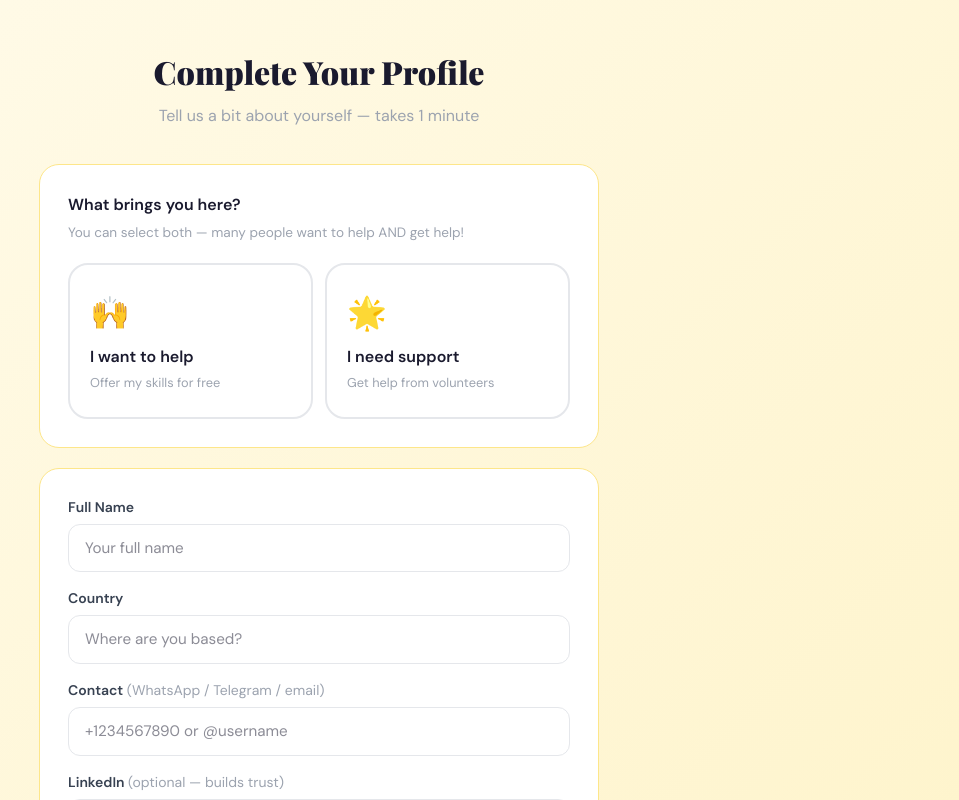
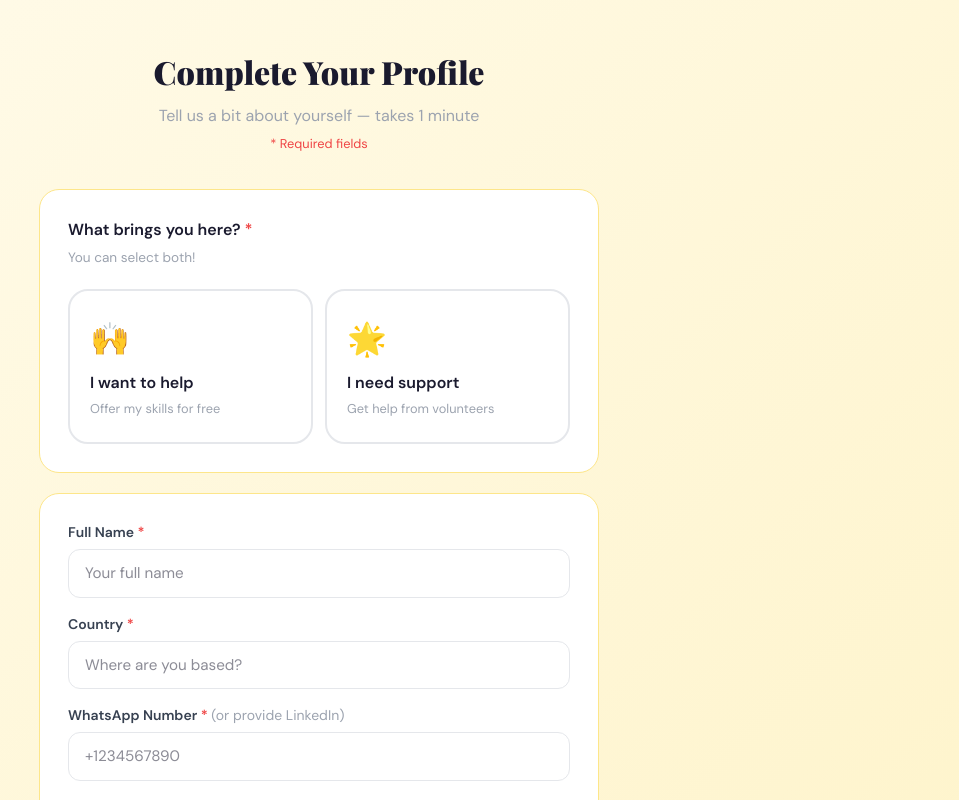
Before and after one commit to SanaAdeelKhan/gazabridge, a Next.js app: page /complete-profile in a window 1280 px wide. Shown: the top 800 px of the page, without its empty margins (321-1280 px from the left). Built offline with nearby package versions, Linux system fonts and the light colour scheme; no server answers.

Commit message:
feat: required fields, dashboard guard, delete profile

```diff
--- a/src/app/complete-profile/page.tsx
+++ b/src/app/complete-profile/page.tsx
@@ -5,7 +5,6 @@ import { supabase } from '@/lib/supabase'
 import { useAuth } from '@/context/AuthContext'
 
 const LANGUAGES = ['English', 'Arabic / العربية', 'French', 'Urdu', 'Turkish', 'German', 'Other']
-const COUNTRIES = ['United States','United Kingdom','Canada','Australia','Germany','France','Turkey','Jordan','Egypt','UAE','Qatar','Kuwait','Saudi Arabia','Malaysia','Indonesia','Pakistan','India','Gaza / Palestine','Other']
 
 export default function CompleteProfilePage() {
   const { user } = useAuth()
@@ -15,7 +14,7 @@ export default function CompleteProfilePage() {
     is_volunteer: false,
     is_seeker: false,
     country: '',
-    contact: '',
+    whatsapp: '',
     linkedin: '',
     languages: [] as string[],
     otherLanguage: '',
@@ -25,6 +24,7 @@ export default function CompleteProfilePage() {
 
   const inputStyle: React.CSSProperties = { width:'100%', padding:'12px 16px', borderRadius:'12px', border:'1.5px solid #e5e7eb', fontSize:'0.95rem', outline:'none', fontFamily:'inherit', boxSizing:'border-box', background:'#fff' }
   const labelStyle: React.CSSProperties = { display:'block', fontSize:'0.875rem', fontWeight:600, color:'#374151', marginBottom:'6px' }
+  const requiredStar = <span style={{ color: '#ef4444' }}>*</span>
 
   const toggleLang = (lang: string) => {
     setForm(f => ({ ...f, languages: f.languages.includes(lang) ? f.languages.filter(l => l !== lang) : [...f.languages, lang] }))
@@ -32,7 +32,14 @@ export default function CompleteProfilePage() {
 
   const handleSubmit = async () => {
     if (!user) return
+
+    // Validation
+    if (!form.name.trim()) { setError('Full name is required.'); return }
+    if (!form.country.trim()) { setError('Country is required.'); return }
     if (!form.is_volunteer && !form.is_seeker) { setError('Please select at least one role.'); return }
+    if (form.languages.length === 0) { setError('Please select at least one language.'); return }
+    if (!form.whatsapp.trim() && !form.linkedin.trim()) { setError('Please provide at least one contact method — WhatsApp or LinkedIn.'); return }
+
     setLoading(true)
     setError('')
 
@@ -40,18 +47,17 @@ export default function CompleteProfilePage() {
       ? [...form.languages.filter(l => l !== 'Other'), form.otherLanguage]
       : form.languages
 
-    // legacy role field: if both, use 'volunteer'; individual booleans are the source of truth
-    const role = form.is_volunteer ? 'volunteer' : 'gaza_resident'
+    const role = form.is_volunteer ? 'volunteer' : 'seeker'
 
     const { error: err } = await supabase.from('profiles').upsert({
       id: user.id,
-      name: form.name,
+      name: form.name.trim(),
       role,
       is_volunteer: form.is_volunteer,
       is_seeker: form.is_seeker,
-      country: form.country,
-      contact: form.contact,
-      linkedin: form.linkedin,
+      country: form.country.trim(),
+      whatsapp_number: form.whatsapp.trim(),
+      linkedin: form.linkedin.trim(),
       languages: finalLanguages,
     })
     if (err) { setError(err.message); setLoading(false); return }
@@ -59,15 +65,10 @@ export default function CompleteProfilePage() {
   }
 
   const roleCard = (key: 'is_volunteer' | 'is_seeker', emoji: string, title: string, desc: string, activeColor: string, activeBg: string) => (
-    <button
-      type="button"
-      onClick={() => setForm(f => ({ ...f, [key]: !f[key] }))}
-      style={{
-        padding: '24px 20px', borderRadius: '20px', cursor: 'pointer', textAlign: 'left' as const, width: '100%',
+    <button type="button" onClick={() => setForm(f => ({ ...f, [key]: !f[key] }))}
+      style={{ padding: '24px 20px', borderRadius: '20px', cursor: 'pointer', textAlign: 'left' as const, width: '100%',
         border: form[key] ? `2px solid ${activeColor}` : '2px solid #e5e7eb',
-        background: form[key] ? activeBg : '#fff', transition: 'all 0.2s', fontFamily: 'inherit',
-      }}
-    >
+        background: form[key] ? activeBg : '#fff', transition: 'all 0.2s', fontFamily: 'inherit' }}>
       <div style={{ fontSize: '2rem', marginBottom: '8px' }}>{emoji}</div>
       <div style={{ fontWeight: 700, fontSize: '1rem', marginBottom: '4px', color: '#1a1a2e' }}>{title}</div>
       <div style={{ fontSize: '0.8rem', color: '#9ca3af' }}>{desc}</div>
@@ -82,18 +83,19 @@ export default function CompleteProfilePage() {
         <div style={{ textAlign: 'center', marginBottom: '36px' }}>
           <h1 className="font-playfair" style={{ fontSize: '2rem', fontWeight: 900, marginBottom: '8px' }}>Complete Your Profile</h1>
           <p style={{ color: '#9ca3af' }}>Tell us a bit about yourself — takes 1 minute</p>
+          <p style={{ color: '#ef4444', fontSize: '0.8rem', marginTop: '6px' }}>* Required fields</p>
         </div>
 
         {error && (
           <div style={{ background: '#fef2f2', border: '1px solid #fca5a5', borderRadius: 12, padding: '14px 16px', color: '#dc2626', marginBottom: '20px', fontSize: '0.9rem' }}>
-            {error}
+            ⚠️ {error}
           </div>
         )}
 
-        {/* Role selection — can pick BOTH */}
+        {/* Role */}
         <div style={{ background: '#fff', borderRadius: '20px', border: '1px solid #fde68a', padding: '28px', marginBottom: '20px' }}>
-          <div style={{ fontWeight: 700, fontSize: '1rem', marginBottom: '6px' }}>What brings you here?</div>
-          <p style={{ color: '#9ca3af', fontSize: '0.85rem', marginBottom: '20px' }}>You can select both — many people want to help AND get help!</p>
+          <div style={{ fontWeight: 700, fontSize: '1rem', marginBottom: '6px' }}>What brings you here? {requiredStar}</div>
+          <p style={{ color: '#9ca3af', fontSize: '0.85rem', marginBottom: '20px' }}>You can select both!</p>
           <div style={{ display: 'grid', gridTemplateColumns: '1fr 1fr', gap: '12px' }}>
             {roleCard('is_volunteer', '🙌', 'I want to help', 'Offer my skills for free', '#d97706', '#fffbeb')}
             {roleCard('is_seeker', '🌟', 'I need support', 'Get help from volunteers', '#16a34a', '#f0fdf4')}
@@ -103,26 +105,26 @@ export default function CompleteProfilePage() {
         {/* Basic info */}
         <div style={{ background: '#fff', borderRadius: '20px', border: '1px solid #fde68a', padding: '28px', marginBottom: '20px', display: 'flex', flexDirection: 'column', gap: '16px' }}>
           <div>
-            <label style={labelStyle}>Full Name</label>
+            <label style={labelStyle}>Full Name {requiredStar}</label>
             <input style={inputStyle} value={form.name} onChange={e => setForm(f => ({ ...f, name: e.target.value }))} placeholder="Your full name" />
           </div>
           <div>
-            <label style={labelStyle}>{form.is_seeker && !form.is_volunteer ? 'Location (e.g. Gaza City)' : 'Country'}</label>
-            <input style={inputStyle} value={form.country} onChange={e => setForm(f => ({ ...f, country: e.target.value }))} placeholder={form.is_seeker && !form.is_volunteer ? 'e.g. Gaza City' : 'Where are you based?'} />
+            <label style={labelStyle}>Country {requiredStar}</label>
+            <input style={inputStyle} value={form.country} onChange={e => setForm(f => ({ ...f, country: e.target.value }))} placeholder="Where are you based?" />
           </div>
           <div>
-            <label style={labelStyle}>Contact <span style={{ fontWeight: 400, color: '#9ca3af' }}>(WhatsApp / Telegram / email)</span></label>
-            <input style={inputStyle} value={form.contact} onChange={e => setForm(f => ({ ...f, contact: e.target.value }))} placeholder="+1234567890 or @username" />
+            <label style={labelStyle}>WhatsApp Number {requiredStar} <span style={{ fontWeight: 400, color: '#9ca3af' }}>(or provide LinkedIn)</span></label>
+            <input style={inputStyle} value={form.whatsapp} onChange={e => setForm(f => ({ ...f, whatsapp: e.target.value }))} placeholder="+1234567890" />
           </div>
           <div>
-            <label style={labelStyle}>LinkedIn <span style={{ fontWeight: 400, color: '#9ca3af' }}>(optional — builds trust)</span></label>
+            <label style={labelStyle}>LinkedIn {requiredStar} <span style={{ fontWeight: 400, color: '#9ca3af' }}>(or provide WhatsApp)</span></label>
             <input style={inputStyle} value={form.linkedin} onChange={e => setForm(f => ({ ...f, linkedin: e.target.value }))} placeholder="https://linkedin.com/in/yourname" />
           </div>
         </div>
 
         {/* Languages */}
         <div style={{ background: '#fff', borderRadius: '20px', border: '1px solid #fde68a', padding: '28px', marginBottom: '28px' }}>
-          <label style={{ ...labelStyle, fontSize: '1rem', marginBottom: '14px' }}>Languages you speak</label>
+          <label style={{ ...labelStyle, fontSize: '1rem', marginBottom: '14px' }}>Languages you speak {requiredStar}</label>
           <div style={{ display: 'flex', flexWrap: 'wrap', gap: '8px' }}>
             {LANGUAGES.map(lang => (
               <button key={lang} type="button" onClick={() => toggleLang(lang)} style={{
@@ -139,11 +141,8 @@ export default function CompleteProfilePage() {
           )}
         </div>
 
-        <button
-          onClick={handleSubmit}
-          disabled={loading || !form.name || !form.country}
-          style={{ width: '100%', padding: '16px', background: loading ? '#f59e0b' : '#d97706', color: 'white', border: 'none', borderRadius: '100px', fontSize: '1rem', fontWeight: 700, cursor: loading ? 'not-allowed' : 'pointer', fontFamily: 'inherit' }}
-        >
+        <button onClick={handleSubmit} disabled={loading}
+          style={{ width: '100%', padding: '16px', background: loading ? '#f59e0b' : '#d97706', color: 'white', border: 'none', borderRadius: '100px', fontSize: '1rem', fontWeight: 700, cursor: loading ? 'not-allowed' : 'pointer', fontFamily: 'inherit' }}>
           {loading ? 'Saving…' : 'Go to Dashboard →'}
         </button>
 
--- a/src/app/dashboard/page.tsx
+++ b/src/app/dashboard/page.tsx
@@ -1,5 +1,6 @@
 'use client'
 import { useEffect, useState } from 'react'
+import { useRouter } from 'next/navigation'
 import Navbar from '@/components/Navbar'
 import { supabase } from '@/lib/supabase'
 import { useAuth } from '@/context/AuthContext'
@@ -29,12 +30,19 @@ export default function DashboardPage() {
   const [savingProfile, setSavingProfile] = useState(false)
   const [success, setSuccess] = useState('')
 
+  const router = useRouter()
+
   useEffect(() => {
     if (user) {
       fetchData()
       sendWelcomeMessageIfNew(user.id)
     }
   }, [user])
+  useEffect(() => {
+    if (!loading && profile && (!profile.role || !profile.name)) {
+      router.push('/complete-profile')
+    }
+  }, [loading, profile])
 
   async function fetchData() {
     const { data: prof } = await supabase.from('profiles').select('*').eq('id', user!.id).single()
@@ -161,6 +169,11 @@ export default function DashboardPage() {
                   </button>
                   <button onClick={signOut} style={{ padding: '8px 20px', borderRadius: '100px', border: '1px solid #e5e7eb', background: '#fff', fontSize: '0.875rem', cursor: 'pointer', fontFamily: 'inherit' }}>
                     Sign Out
+                  </button>
+                  <button onClick={async () => {
+                    await signOut()
+                  }} style={{ padding: '8px 20px', borderRadius: '100px', border: '1px solid #fecaca', background: '#fff', fontSize: '0.875rem', cursor: 'pointer', fontFamily: 'inherit', color: '#ef4444' }}>
+                    🗑️ Delete Profile
                   </button>
                 </div>
               </div>
```
